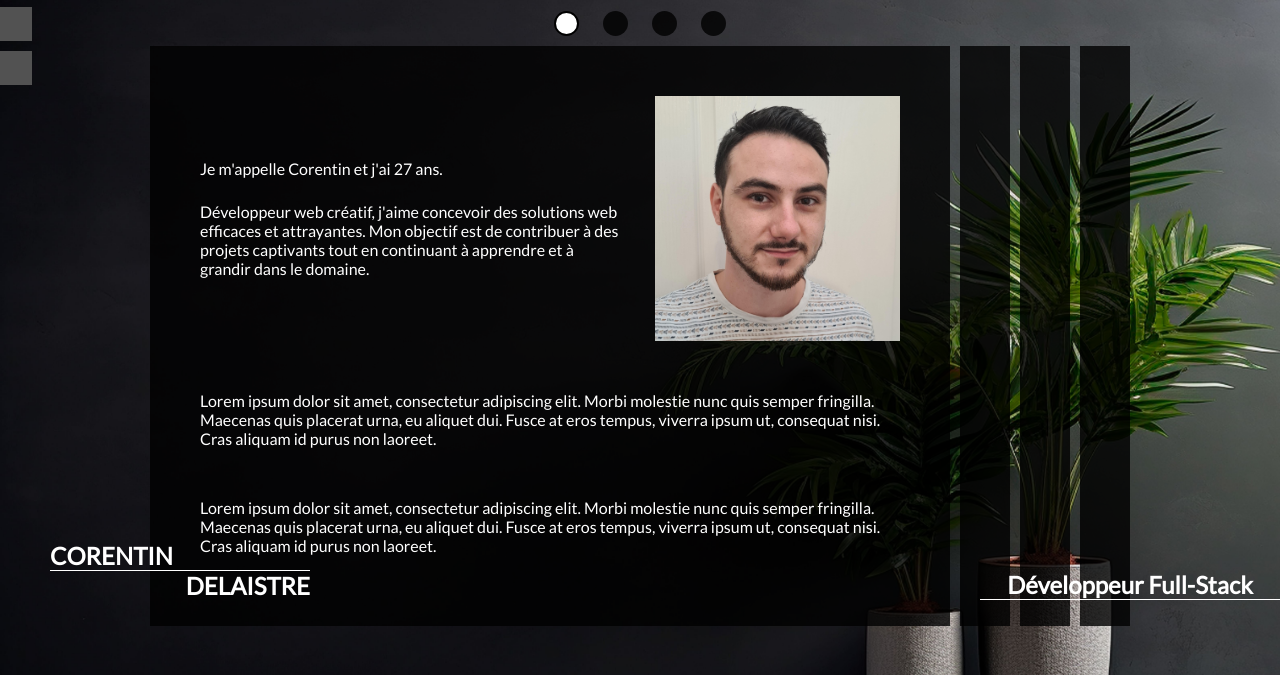
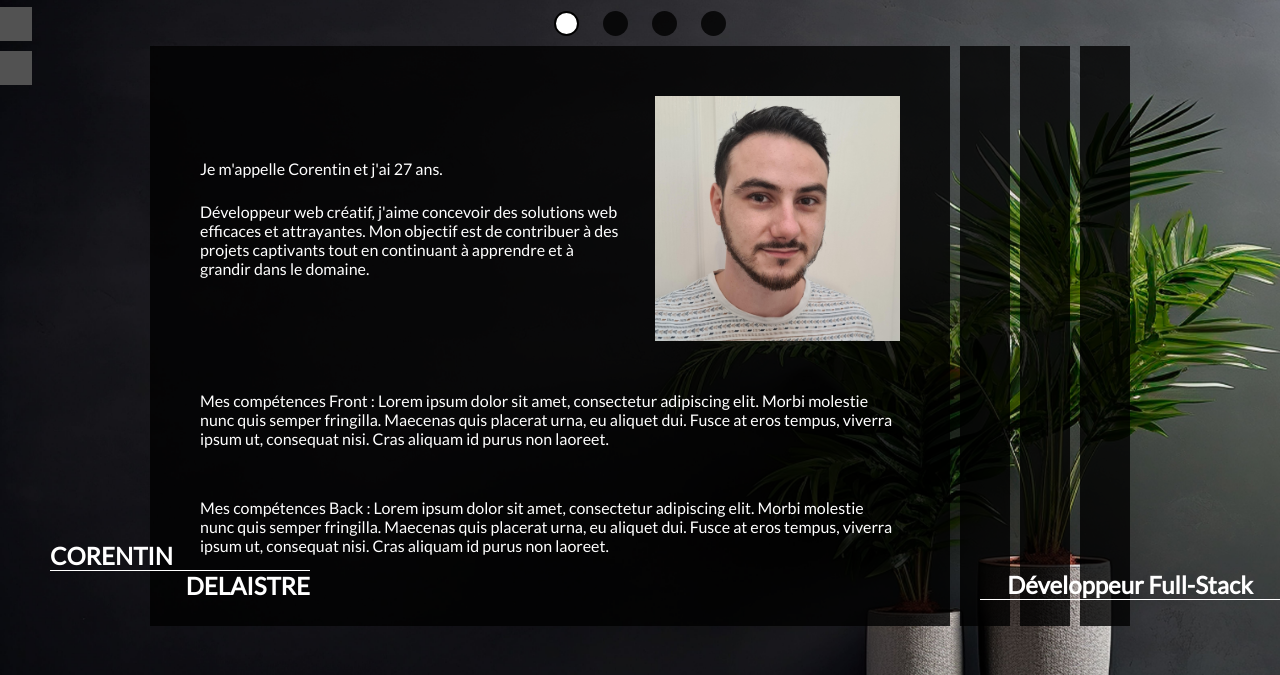
Before and after one commit to Corentin-DELAISTRE/Portfolio, a website: page about.html in a window 1280 px wide. Shown: the part 175-850 px from the top of the page. Drawn offline with nearby package versions, Linux system fonts and the light colour scheme.

Commit message:
Update about.html

```diff
--- a/about.html
+++ b/about.html
@@ -61,10 +61,10 @@
                             <div class="w35"><img class="profil-about-img responsive-img" src="./assets/profil_img.jpg" alt=""></div>
                         </div>
                         <p>
-                            Lorem ipsum dolor sit amet, consectetur adipiscing elit. Morbi molestie nunc quis semper fringilla. Maecenas quis placerat urna, eu aliquet dui. Fusce at eros tempus, viverra ipsum ut, consequat nisi. Cras aliquam id purus non laoreet.
+                            Mes compétences Front : Lorem ipsum dolor sit amet, consectetur adipiscing elit. Morbi molestie nunc quis semper fringilla. Maecenas quis placerat urna, eu aliquet dui. Fusce at eros tempus, viverra ipsum ut, consequat nisi. Cras aliquam id purus non laoreet.
                         </p>
                         <p>
-                            Lorem ipsum dolor sit amet, consectetur adipiscing elit. Morbi molestie nunc quis semper fringilla. Maecenas quis placerat urna, eu aliquet dui. Fusce at eros tempus, viverra ipsum ut, consequat nisi. Cras aliquam id purus non laoreet.
+                            Mes compétences Back : Lorem ipsum dolor sit amet, consectetur adipiscing elit. Morbi molestie nunc quis semper fringilla. Maecenas quis placerat urna, eu aliquet dui. Fusce at eros tempus, viverra ipsum ut, consequat nisi. Cras aliquam id purus non laoreet.
                         </p>
                     </div>
                 </div>
```
